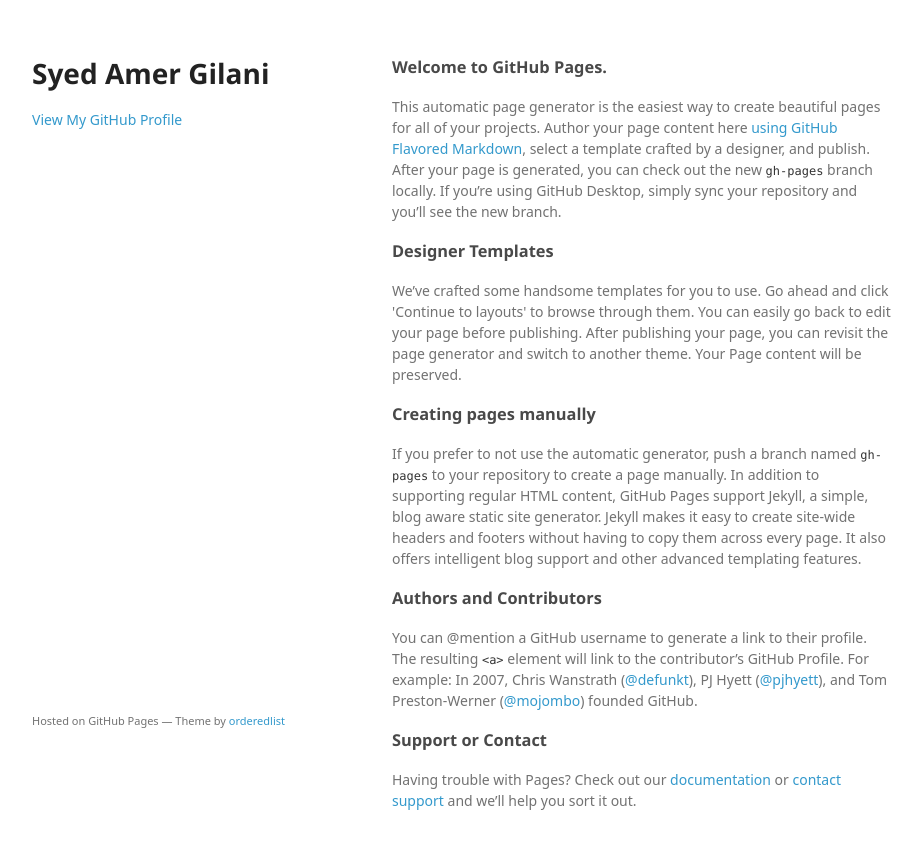
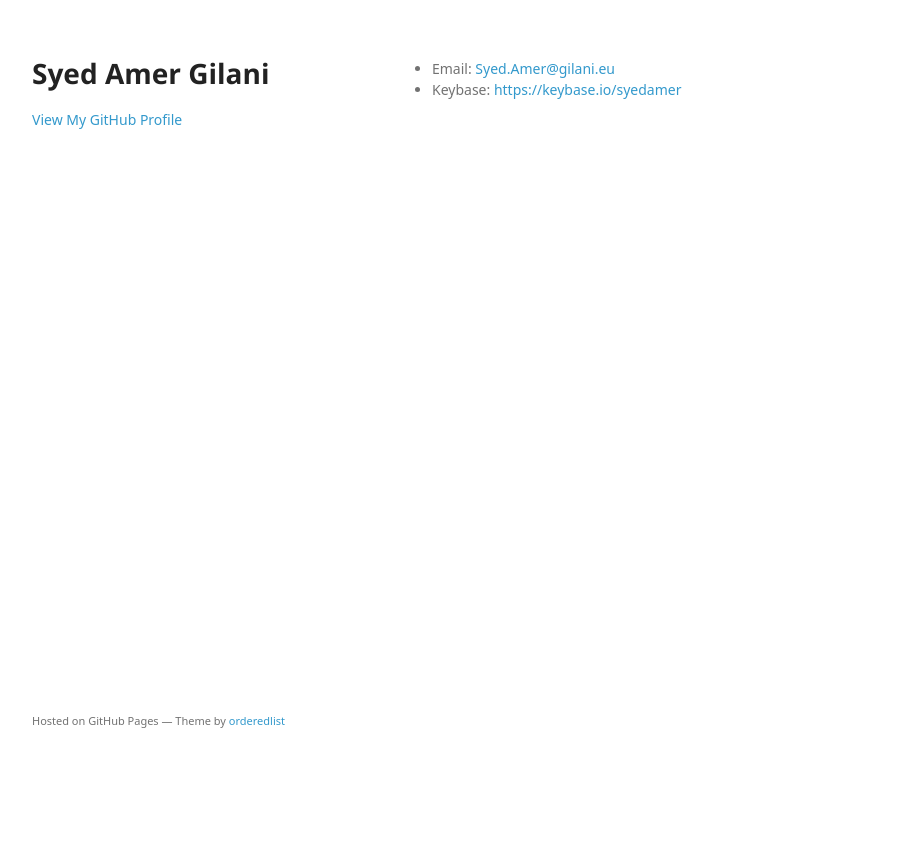
Before and after one commit to SyedAmerGilani/SyedAmerGilani.github.io, a plain HTML site: page index.html in a window 1280 px wide. Shown: the whole page, without its empty margins (178-1100 px from the left). After the commit the page ends 800 px from the top, so only its background shows below. Drawn offline with Linux system fonts and the light colour scheme; a web font is replaced by a local one.

Commit message:
Replace master branch with page content via GitHub

```diff
--- a/index.html
+++ b/index.html
@@ -23,30 +23,12 @@
 
       </header>
       <section>
-        <h3>
-<a id="welcome-to-github-pages" class="anchor" href="#welcome-to-github-pages" aria-hidden="true"><span aria-hidden="true" class="octicon octicon-link"></span></a>Welcome to GitHub Pages.</h3>
-
-<p>This automatic page generator is the easiest way to create beautiful pages for all of your projects. Author your page content here <a href="https://guides.github.com/features/mastering-markdown/">using GitHub Flavored Markdown</a>, select a template crafted by a designer, and publish. After your page is generated, you can check out the new <code>gh-pages</code> branch locally. If you’re using GitHub Desktop, simply sync your repository and you’ll see the new branch.</p>
-
-<h3>
-<a id="designer-templates" class="anchor" href="#designer-templates" aria-hidden="true"><span aria-hidden="true" class="octicon octicon-link"></span></a>Designer Templates</h3>
-
-<p>We’ve crafted some handsome templates for you to use. Go ahead and click 'Continue to layouts' to browse through them. You can easily go back to edit your page before publishing. After publishing your page, you can revisit the page generator and switch to another theme. Your Page content will be preserved.</p>
-
-<h3>
-<a id="creating-pages-manually" class="anchor" href="#creating-pages-manually" aria-hidden="true"><span aria-hidden="true" class="octicon octicon-link"></span></a>Creating pages manually</h3>
-
-<p>If you prefer to not use the automatic generator, push a branch named <code>gh-pages</code> to your repository to create a page manually. In addition to supporting regular HTML content, GitHub Pages support Jekyll, a simple, blog aware static site generator. Jekyll makes it easy to create site-wide headers and footers without having to copy them across every page. It also offers intelligent blog support and other advanced templating features.</p>
-
-<h3>
-<a id="authors-and-contributors" class="anchor" href="#authors-and-contributors" aria-hidden="true"><span aria-hidden="true" class="octicon octicon-link"></span></a>Authors and Contributors</h3>
-
-<p>You can @mention a GitHub username to generate a link to their profile. The resulting <code>&lt;a&gt;</code> element will link to the contributor’s GitHub Profile. For example: In 2007, Chris Wanstrath (<a href="https://github.com/defunkt" class="user-mention">@defunkt</a>), PJ Hyett (<a href="https://github.com/pjhyett" class="user-mention">@pjhyett</a>), and Tom Preston-Werner (<a href="https://github.com/mojombo" class="user-mention">@mojombo</a>) founded GitHub.</p>
-
-<h3>
-<a id="support-or-contact" class="anchor" href="#support-or-contact" aria-hidden="true"><span aria-hidden="true" class="octicon octicon-link"></span></a>Support or Contact</h3>
-
-<p>Having trouble with Pages? Check out our <a href="https://help.github.com/pages">documentation</a> or <a href="https://github.com/contact">contact support</a> and we’ll help you sort it out.</p>
+        <ul>
+<li>Email: <a href="mailto:Syed.Amer@gilani.eu">Syed.Amer@gilani.eu</a>
+</li>
+<li>Keybase: <a href="https://keybase.io/syedamer">https://keybase.io/syedamer</a>
+</li>
+</ul>
       </section>
       <footer>
         <p><small>Hosted on GitHub Pages &mdash; Theme by <a href="https://github.com/orderedlist">orderedlist</a></small></p>
```
Also changed, not shown: params.json (+1 -1 lines).
